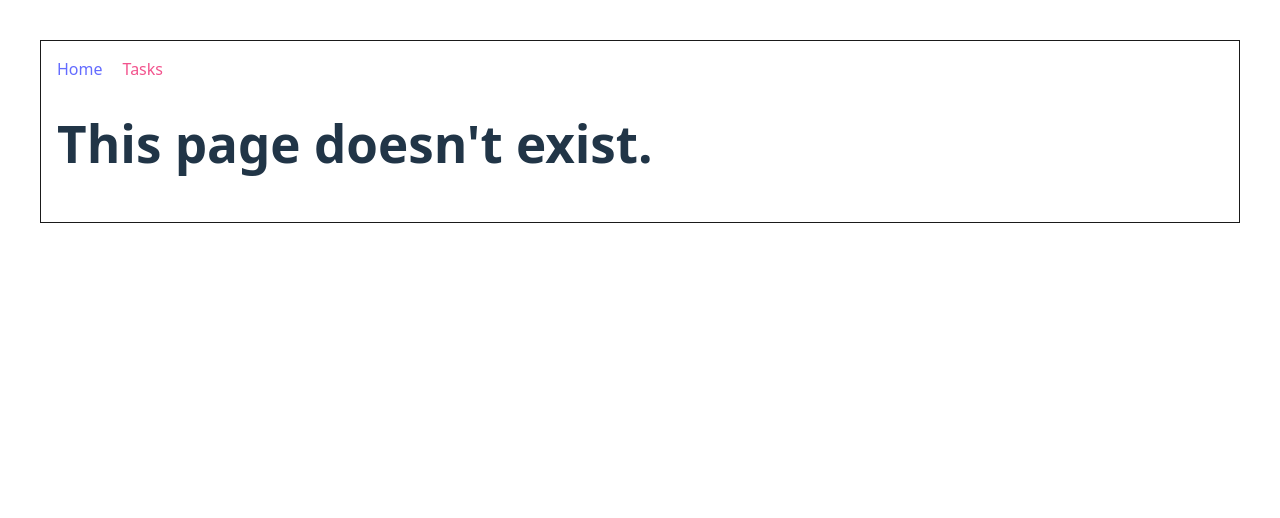
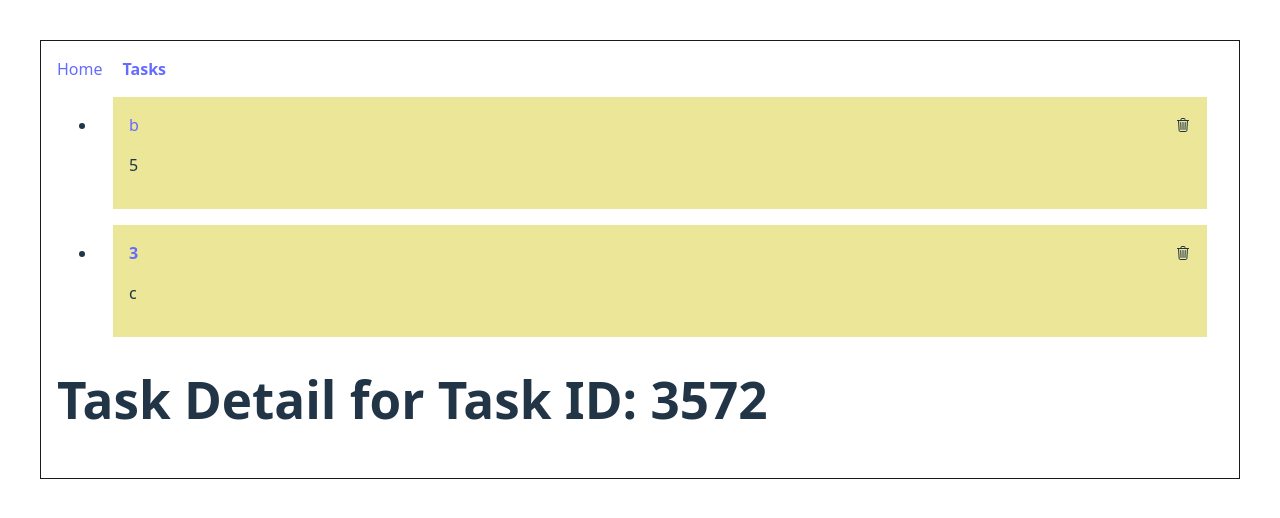
Before and after one commit to Qjr2023/cs5610, a React (Vite) app in the folder week9/my-react-app/: page /tasks/3572 in a window 1280 px wide. Shown: the top 518 px of the page. Built offline with nearby package versions, Linux system fonts and the light colour scheme; data requests are answered from the project's data file; the HTML template or start-up script is replaced by a standard one.

Commit message:
Add task detail view and update routing for tasks

```diff
--- a/week9/my-react-app/src/App.jsx
+++ b/week9/my-react-app/src/App.jsx
@@ -2,6 +2,7 @@ import React, { use, useEffect, useState } from "react";
 import Header from "./components/Header";
 import AddTask from "./components/AddTask";
 import TasksList from "./components/TasksList";
+import TaskDetail from "./components/TaskDetail";
 import { NavLink } from 'react-router-dom';
 import { Routes, Route } from 'react-router-dom';
 import { Link } from 'react-router-dom';
@@ -56,7 +57,9 @@ export default function App() {
             </>
           }
         />
-        <Route path="/tasks" element={<TasksList tasks={tasksFromServer} />} />
+        <Route path="/tasks" element={<TasksList tasks={tasksFromServer} />}>
+          <Route path=":taskId" element={<TaskDetail />} />
+        </Route>
         <Route path="*" element={<h1>This page doesn't exist.</h1>} />
       </Routes>
 
--- a/week9/my-react-app/src/components/Task.jsx
+++ b/week9/my-react-app/src/components/Task.jsx
@@ -1,5 +1,7 @@
 import React from 'react'
 import { IoTrashOutline } from "react-icons/io5";
+import { NavLink } from 'react-router-dom';
+
 export default function Task({ taskObj, onDelete }) {
   function deletePressed() {
     // console.log("Delete pressed");
@@ -10,7 +12,7 @@ export default function Task({ taskObj, onDelete }) {
     <li >
         <div className="classContainer">
           <div className="taskIconContainer">
-            <p>{taskObj.title}</p>
+            <NavLink to={`/tasks/${taskObj.id}`}>{taskObj.title}</NavLink>
             <IoTrashOutline onClick={deletePressed}/>
           </div>
           <p>{taskObj.date}</p>
--- /dev/null
+++ b/week9/my-react-app/src/components/TaskDetail.jsx
@@ -0,0 +1,15 @@
+import React from "react";
+import { useParams } from "react-router-dom";
+
+const TaskDetail = () => {
+  const { taskId } = useParams();  // Access the taskId from the URL
+
+  return (
+    <div>
+      <h1>Task Detail for Task ID: {taskId}</h1>
+      {/* You can now fetch or display the task details using taskId */}
+    </div>
+  );
+};
+
+export default TaskDetail;
--- a/week9/my-react-app/src/components/TasksList.jsx
+++ b/week9/my-react-app/src/components/TasksList.jsx
@@ -1,5 +1,6 @@
 import React, { useState } from 'react'
 import Task from './Task';
+import { Outlet } from 'react-router-dom';
 
 export default function TasksList( {tasks} ) {
 
@@ -18,6 +19,7 @@ export default function TasksList( {tasks} ) {
     }
 
     return (
+      <>
         <ul>
           {tasks.length === 0 ? (
             <li>No tasks left</li>
@@ -27,5 +29,7 @@ export default function TasksList( {tasks} ) {
             ))
           )}
         </ul>
+        <Outlet/>
+      </>
     );
 }
--- a/week9/my-react-app/src/index.css
+++ b/week9/my-react-app/src/index.css
@@ -89,7 +89,8 @@ button:focus-visible {
 }
 
 a.active {
-  color: rgb(242, 83, 141);
+  /* color: rgb(242, 83, 141); */
+  font-weight: bold
 }
 
 nav a {
```
Lines whose indentation alone changed are shown as unchanged.
